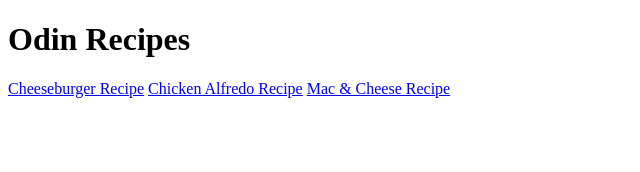
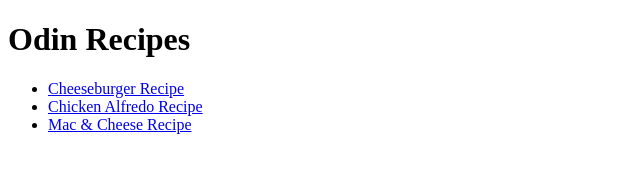
Before and after one commit to Flipfloppm/odin-recipes, a plain HTML site: page index.html in a window 1280 px wide. Shown: the whole page, without its empty margins (0-640 px from the left). Drawn offline with Linux system fonts and the light colour scheme.

Commit message:
Add link list

```diff
--- a/index.html
+++ b/index.html
@@ -8,8 +8,10 @@
 </head>
 <body>
     <h1>Odin Recipes</h1>
-    <a href="recipes/cheeseburger.html">Cheeseburger Recipe</a>
-    <a href="recipes/chicken-alfredo.html">Chicken Alfredo Recipe</a>
-    <a href="recipes/mac-and-cheese.html">Mac & Cheese Recipe</a>
+    <ul>
+        <li><a href="recipes/cheeseburger.html">Cheeseburger Recipe</a></li>
+        <li><a href="recipes/chicken-alfredo.html">Chicken Alfredo Recipe</a></li>
+        <li><a href="recipes/mac-and-cheese.html">Mac & Cheese Recipe</a></li>
+    </ul>
 </body>
 </html>
```
